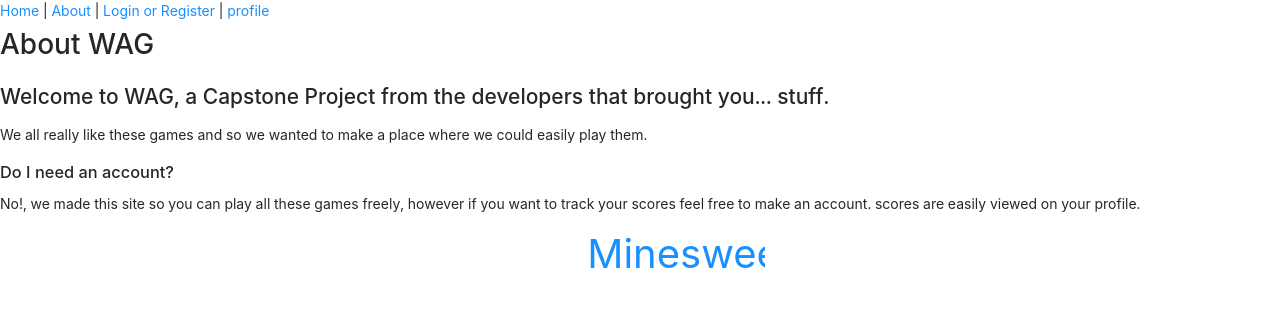
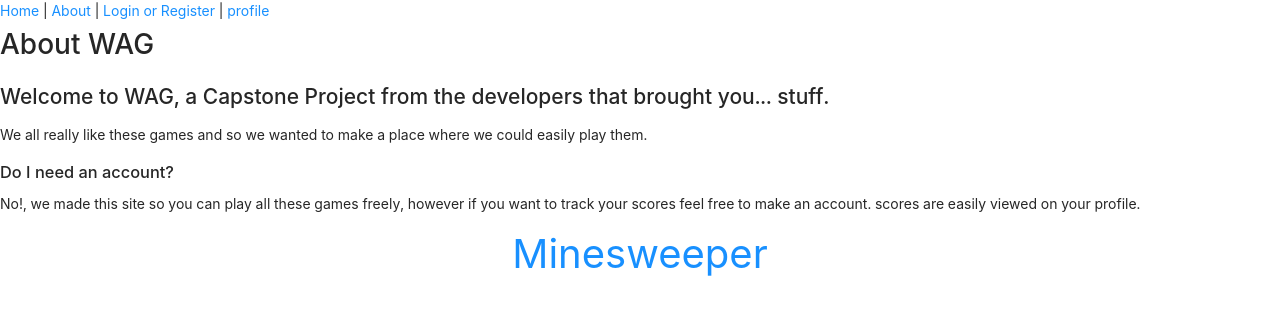
Before and after one commit to Manion-sebastian/waggroup, a Next.js app: page / in a window 1280 px wide. Shown: the top 314 px of the page. Built offline with nearby package versions, Linux system fonts and the light colour scheme.

Commit message:
fixed height

```diff
--- a/styles/baseSite/GamesLink.module.css
+++ b/styles/baseSite/GamesLink.module.css
@@ -9,12 +9,12 @@
 .bottomBar, .item {
     font-size: 40px;
     height: 50px;
-    width: 250px
+    width: 350px
 }
 
 .item {
     scroll-snap-align: start;
-    width: 400px;
+    width: 250px;
 
 
 }
```
